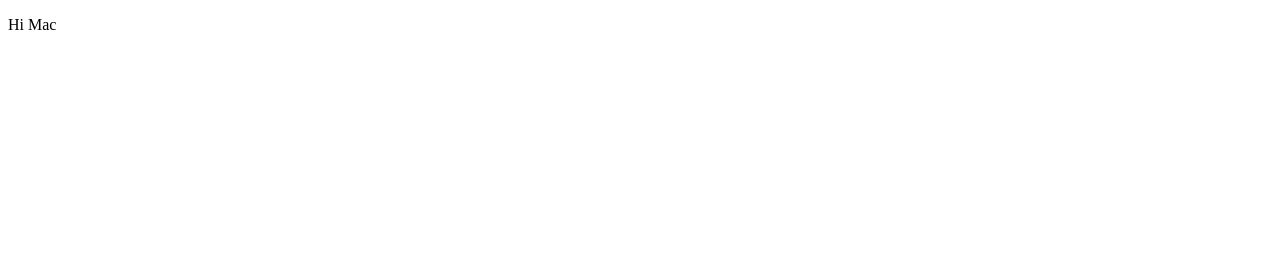
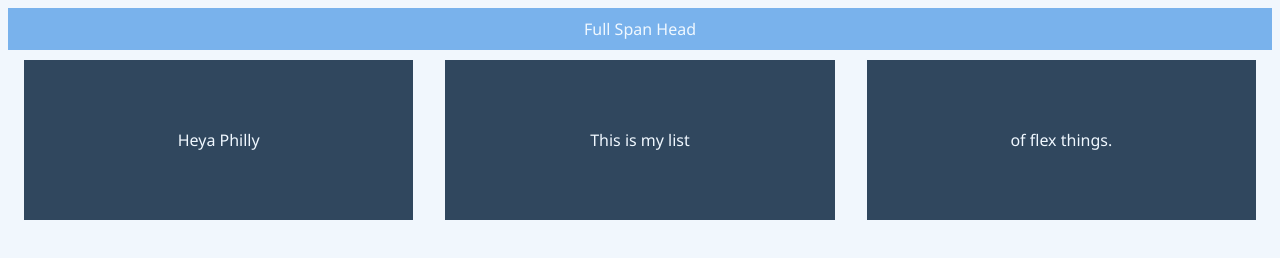
Before and after one commit to phillygogo/MaccaDamiaNutbag, a website: page index.html in a window 1280 px wide. Drawn offline with Linux system fonts and the light colour scheme.

Commit message:
Test commit from the g

```diff
--- a/index.html
+++ b/index.html
@@ -1,6 +1,16 @@
 <!DOCTYPE html>
-
+<html>
+<head>
+	<link href="styles.css" rel="stylesheet" type="text/css">
+</head>
 <body>
-
-  <p> Hi Mac</p>
+	<header class="head">Full Span Head</header>
+<div class="container">
+<ul class="flexspan">
+	<li class="flexbox">Heya Philly</li>
+	<li class="flexbox">This is my list</li>
+	<li class="flexbox">of flex things.</li>
+</ul>
+</div>
 </body>
+</html>
--- /dev/null
+++ b/styles.css
@@ -0,0 +1,33 @@
+/* why are you in my comments, philly */
+body {
+	background: #f1f7fd;
+}
+
+.flexspan {
+	display:flex;
+	flex-flow:wrap;
+	justify-content: space-around;
+	list-style: none;
+	text-align: center;
+	padding: 0;
+	margin: 0;
+	}
+.head {
+	background: #79B2EC;
+	text-align: center;
+	padding: 10px;
+	font-family: Segoe, "Segoe UI", "DejaVu Sans", "Trebuchet MS", Verdana, "sans-serif";
+	color: aliceblue;
+	margin: 15;
+}
+.flexbox {
+	background-color: #30475e;
+	font-family: Segoe, "Segoe UI", "DejaVu Sans", "Trebuchet MS", Verdana, "sans-serif";
+	color: aliceblue;
+	padding: 5px;
+	width: 30%;
+	height: 150px;
+	margin-top: 10px;
+	line-height: 150px;
+	text-align: center;
+}
```
